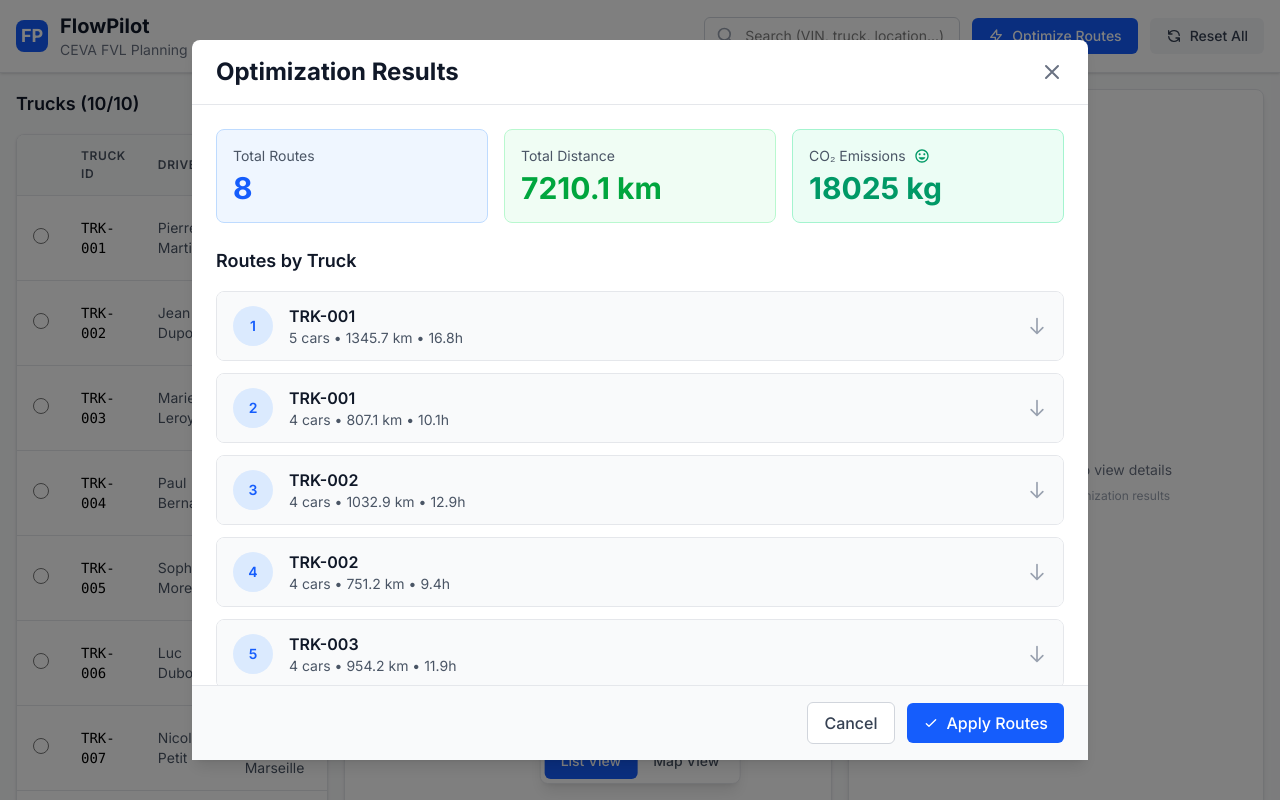
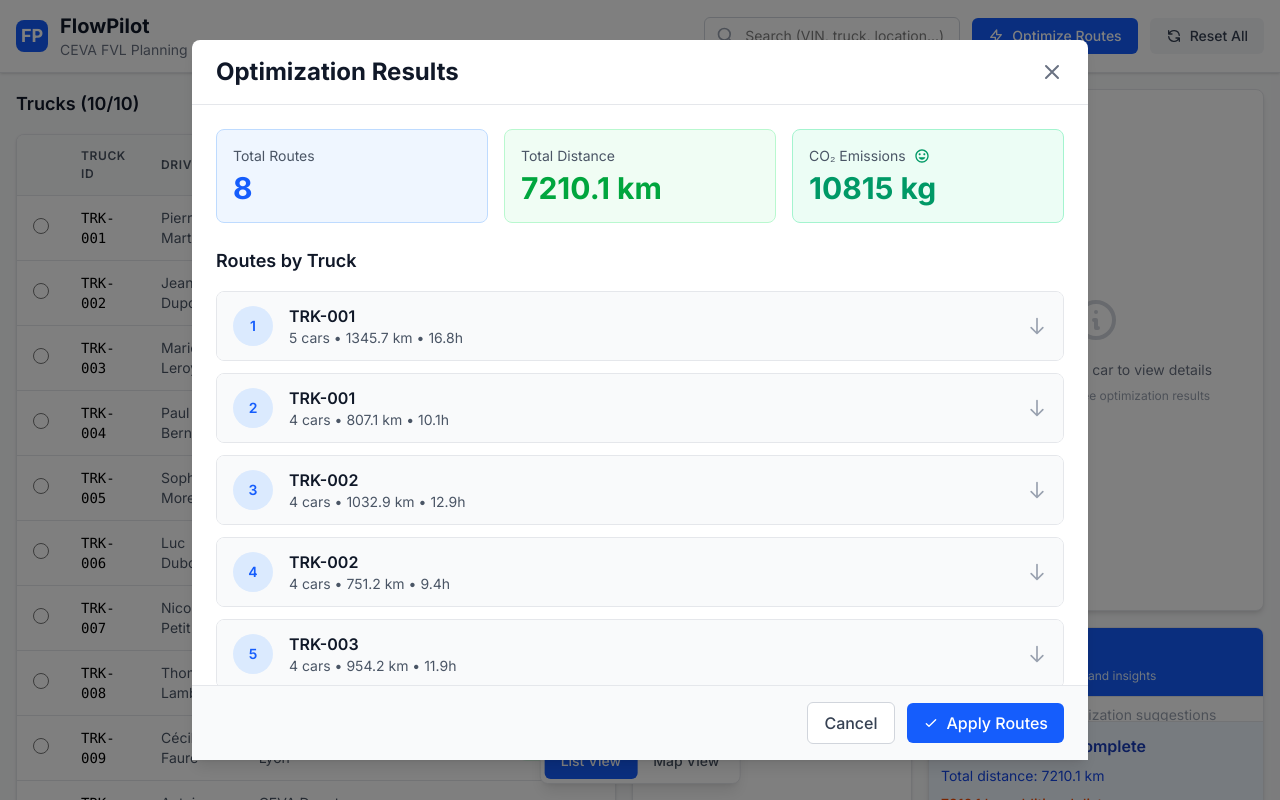
Before and after one commit to LaniakeanDev/FlowPilot, a Next.js app: page / in a window 1280 px wide. Both pictures are taken after a click on the button "Optimize Routes". Shown: the top 800 px of the page. Built offline with nearby package versions, Linux system fonts and the light colour scheme.

Commit message:
local edit

```diff
--- a/app/page.tsx
+++ b/app/page.tsx
@@ -22,12 +22,12 @@ export default function DashboardPage() {
       {/* Main Content */}
       <main className="flex-1 flex p-4 gap-4">
         {/* Left Panel - Truck List */}
-        <div className="w-1/4 min-w-[280px]">
+        <div className="w-1/4 min-w-[600px]">
           <TruckList />
         </div>
 
         {/* Center Panel - Car List or Map */}
-        <div className="flex-1 min-w-[400px]">
+        <div className="w-1/4 min-w-[280px]">
           {viewMode === 'list' ? (
             <CarList />
           ) : (
--- a/components/OptimizationResults.tsx
+++ b/components/OptimizationResults.tsx
@@ -27,7 +27,7 @@ export default function OptimizationResults() {
 
   // Carbon emissions calculation (approximate)
   // Average truck CO2 emissions: ~2.5 kg CO2 per km
-  const CO2_PER_KM = 2.5;
+  const CO2_PER_KM = 1.5;
   const totalCO2 = optimizationResult.totalDistance * CO2_PER_KM;
   const previousCO2 = optimizationResult.previousTotalDistance * CO2_PER_KM;
   const co2Savings = previousCO2 - totalCO2;
```
